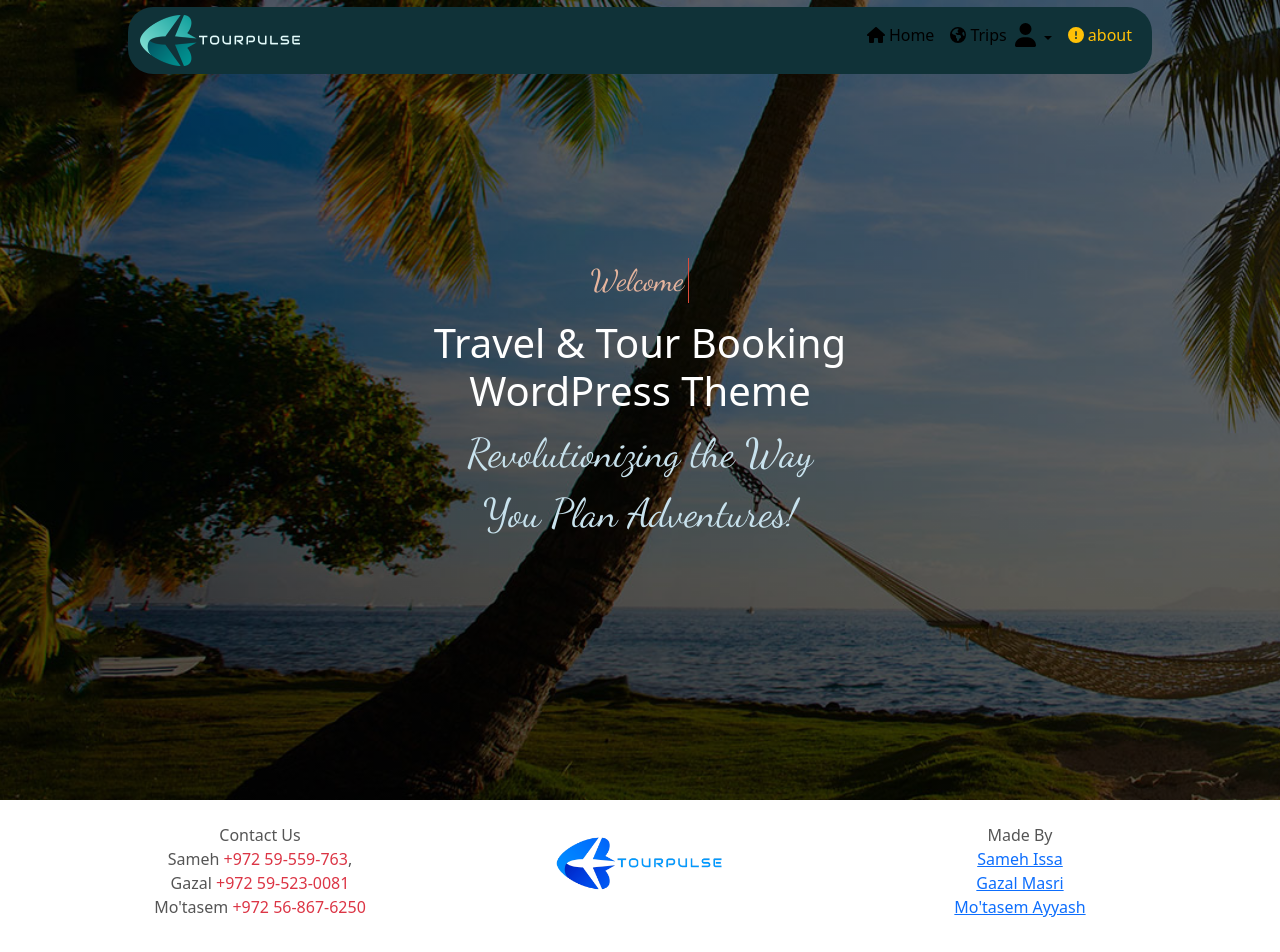
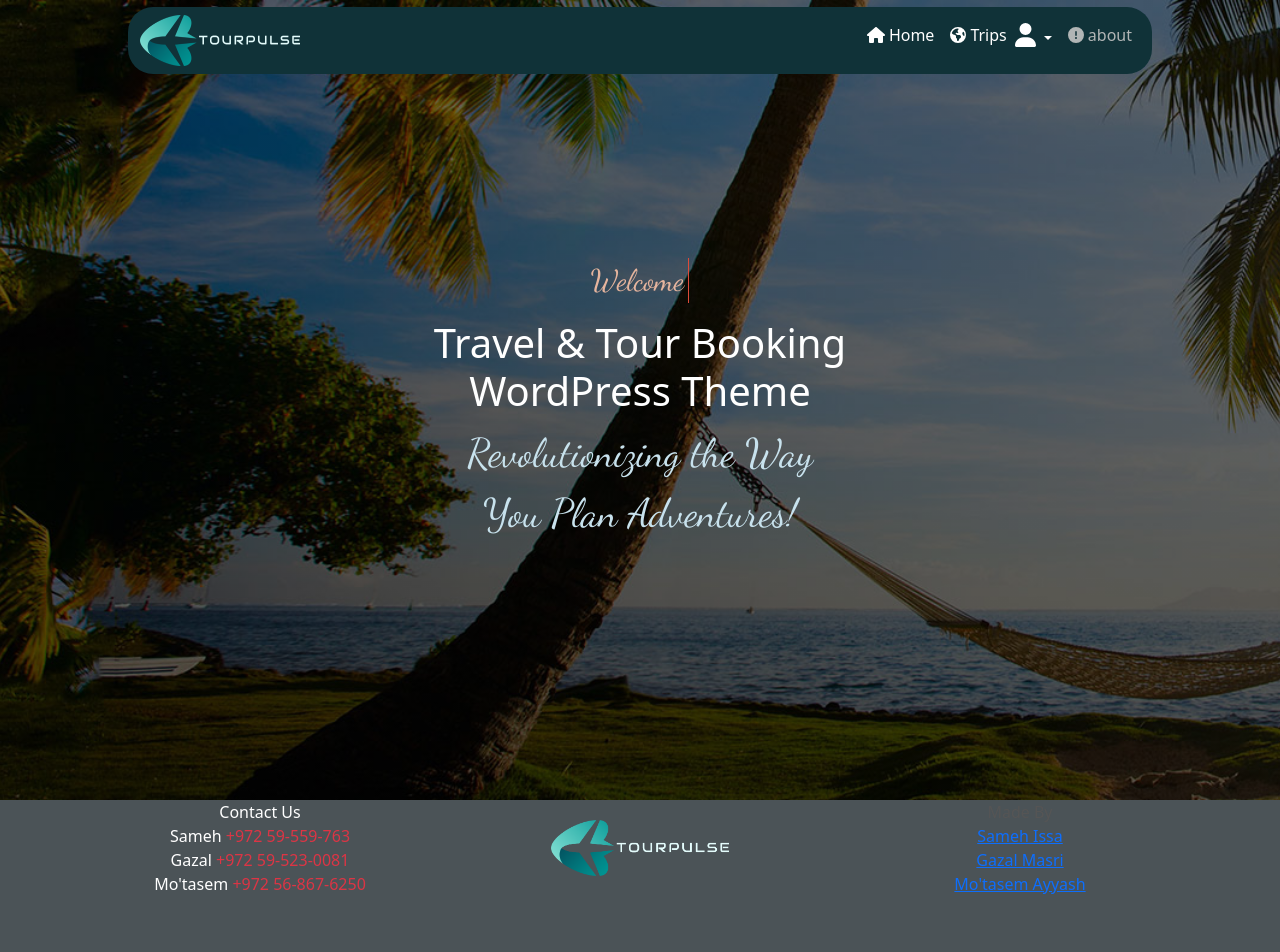
Before and after one commit to s11925968/TourPluse, a React (Vite) app: page / in a window 1280 px wide. Shown: the top 952 px of the page. Built offline with nearby package versions, Linux system fonts and the light colour scheme; a web font is replaced by a local one.

Commit message:
tourpluse

```diff
--- a/package.json
+++ b/package.json
@@ -27,6 +27,7 @@
     "react-router-dom": "^6.19.0",
     "react-toastify": "^9.1.3",
     "sweetalert2": "^11.10.0",
+    "swiper": "^11.0.5",
     "toast": "^0.5.4",
     "yup": "^1.3.2"
   },
--- /dev/null
+++ b/src/compount/shared/Loader.jsx
@@ -0,0 +1,17 @@
+import React from "react";
+
+function Loader() {
+  return (
+    <div className="container-fluid d-flex justify-content-center align-items-center vh-100">
+      <div className="row">
+        <div className="col py-3">
+          <div className="d-flex justify-content-center">
+            <div className="spinner-border" role="status"></div>
+          </div>
+        </div>
+      </div>
+    </div>
+  );
+}
+
+export default Loader;
--- a/src/compount/web/catagouries/Catagouries.jsx
+++ b/src/compount/web/catagouries/Catagouries.jsx
@@ -2,29 +2,50 @@ import React from 'react'
 import './catagories.css'
 import axios from 'axios'
 import { useQuery } from 'react-query'
+import { Navigation, Pagination, Scrollbar, A11y,Autoplay} from 'swiper/modules';
+import { Swiper, SwiperSlide } from 'swiper/react';
+import 'swiper/css';
+import Loader from '../../shared/Loader.jsx'
+// Import Swiper styles
+import 'swiper/css/navigation';
+import 'swiper/css/pagination';
+import 'swiper/css/scrollbar';
 export default function Catagouries() {
   const getCatagories =async()=>{
     const {data}=await axios.get(`${import.meta.env.VITE_URL_LINK}/categories/get`)
     return data;
   }
 
-  const {data}=useQuery('get_catagories',getCatagories);
-  console.log(data);
-
+  const {data,isLoading}=useQuery('get_catagories',getCatagories);
+  if (isLoading) {
+    return <Loader />;
+  }
   return (
-    <div className='catagories container d-flex justify-content-start align-items-center'>
-      <div className='row'>
-        {
-          data?.categories.length?data?.categories.map((catagourie)=>(
-            <div className='col-md-4' key={catagourie._id}>
-            <img src={catagourie.image.secure_url} width="20%"/>
-            <h2>{catagourie.name}</h2>
-          </div>
-          )
-          ):"no data available"
-        }
-      </div>
+    <div className="catagories container d-flex justify-content-start align-items-center">
+      <Swiper
+        modules={[Navigation, Pagination,Autoplay]}
+        spaceBetween={50}
+        slidesPerView={2.1}
+        navigation
+        loop={true}
+        autoplay= {{
+          delay: 3000,
+        }}
+        pagination={{
+          clickable: true,
+          }}
+        onSlideChange={() => console.log("slide change")}
+        onSwiper={(swiper) => console.log(swiper)}
+      >
+        {data?.categories.length
+          ? data?.categories.map((catagourie) => (
+              <SwiperSlide className="imgaes-catagourie" key={catagourie._id}>
+                <img src={catagourie.image.secure_url} />
+                <h2 className='fs-5 d-flex ps-4'>{catagourie.name}</h2>
+              </SwiperSlide>
+            ))
+          : "no data available"}
+      </Swiper>
     </div>
-
-  )
+  );
 }
--- a/src/compount/web/catagouries/catagories.css
+++ b/src/compount/web/catagouries/catagories.css
@@ -1,3 +1,21 @@
 .catagories{
   height:50vh;
 }
+.imgaes-catagourie img{
+  border-radius: 50%;
+  -webkit-border-radius: 50%;
+  -moz-border-radius: 50%;
+  -ms-border-radius: 50%;
+  -o-border-radius: 50%;
+  width: 108px;
+  aspect-ratio: 209/187;
+  object-fit: cover;
+}
+.swiper-custom-pagination{
+  color: aqua!important;
+  background-color: red;
+
+}
+.swiper{
+  padding: 40px!important;
+}
--- a/src/compount/web/footer/Footer.jsx
+++ b/src/compount/web/footer/Footer.jsx
@@ -8,24 +8,24 @@ export default function Footer() {
           <div className="row align-items-center pb-4">
             <div className="col-md-4">
               <div className='text-center'>
-              <p className="m-0 p-0">
-                Contact Us<br/> Sameh <span className='text-danger'>+972 59-559-763</span>,<br/>  Gazal <span className='text-danger'>+972 59-523-0081</span><br/>
+              <p className="m-0 p-0 text-white">
+                Contact Us<br/> Sameh <span className='text-danger'>+972 59-559-763</span><br/>  Gazal <span className='text-danger'>+972 59-523-0081</span><br/>
                 Mo'tasem <span className='text-danger'>+972 56-867-6250</span>
               </p>
               </div>
 
             </div>
             <div className="images col-md-4 text-center">
-              <img
-                src="/images/icononly.png"
-                alt="logo in footer"
-                className="img-fluid"
-              />
+            <img
+              src="/images/fulllogo_transparent_nobuffer.png"
+              alt="logo"
+              className="logo"
+            />
             </div>
             <div className="col-md-4">
               <p className="m-0 p-0 text-end text-center">
                 Made By <br />
-                <span className="text-dark">
+                <span className="text-white">
                   <a
                     href="https://www.facebook.com/profile.php?id=100010760257745"
                     alt="link facebook"
--- a/src/compount/web/footer/footer.css
+++ b/src/compount/web/footer/footer.css
@@ -1,5 +1,6 @@
 .footers{
   height: 20vh!important;
+  background-color: #4b5357;
 }
 .footers .images img{
   width: 50%;
--- a/src/compount/web/navbar/Navbar.css
+++ b/src/compount/web/navbar/Navbar.css
@@ -73,6 +73,9 @@ a{
   -ms-border-radius: 25px;
   -o-border-radius: 25px;
 }
+.about{
+  color:#b1b5b5 !important;
+}
 .back{
   width: 80%;
   margin: auto;
--- a/src/compount/web/navbar/Navbar.jsx
+++ b/src/compount/web/navbar/Navbar.jsx
@@ -29,7 +29,7 @@ export default function Navbar({ users, setUser }) {
     const scrollPosition = window.scrollY;
     // Change background color if the user has scrolled, for example, 100 pixels
     if (scrollPosition > 100) {
-      setNavbarBackground("white");
+      setNavbarBackground("#4b5357");
     } else {
       setNavbarBackground(""); // Revert back to default background color
     }
@@ -81,7 +81,7 @@ export default function Navbar({ users, setUser }) {
             <ul className="navbar-nav ms-auto mb-2 mb-lg-0  ">
               <li className="nav-item">
                 <Link
-                  className="nav-link active text-black"
+                  className="nav-link active text-white"
                   aria-current="page"
                   to="/"
                 >
@@ -92,7 +92,7 @@ export default function Navbar({ users, setUser }) {
               {users && (
                 <li className="nav-item">
                   <a
-                    className="nav-link  text-black"
+                    className="nav-link text-white"
                     aria-current="page"
                     href="#"
                   >
@@ -103,7 +103,7 @@ export default function Navbar({ users, setUser }) {
               )}
 
               <li className="nav-item">
-                <a className="nav-link text-black" aria-current="page" href="#">
+                <a className="nav-link text-white" aria-current="page" href="#">
                   <FontAwesomeIcon icon={faEarthAmericas} className="pe-1" />
                   Trips
                 </a>
@@ -111,7 +111,7 @@ export default function Navbar({ users, setUser }) {
               {users && (
                 <li className="nav-item">
                   <Link
-                    className="nav-link  text-black"
+                    className="nav-link  text-white"
                     aria-current="page"
                     to="/catagouries"
                   >
@@ -122,7 +122,7 @@ export default function Navbar({ users, setUser }) {
               )}
               <li className="nav-item dropdown me-2 mb-4">
                 <a
-                  className="down dropdown-toggle text-black text-decoration-none"
+                  className="down dropdown-toggle text-white text-decoration-none"
                   href="#"
                   role="button"
                 >
@@ -133,7 +133,7 @@ export default function Navbar({ users, setUser }) {
                     <>
                       <li>
                         <Link
-                          className="nav-link text-black"
+                          className="nav-link text-white"
                           aria-current="page"
                           to="/register"
                         >
@@ -191,7 +191,7 @@ export default function Navbar({ users, setUser }) {
                 {
                   <button
                     onClick={setSweet}
-                    className="btn nav-link text-warning btn-link text-decoration-none"
+                    className="about btn nav-link btn-link text-decoration-none"
                   >
                     <FontAwesomeIcon
                       icon={faCircleExclamation}
```
Also changed, not shown: 1 other file (tests, documents, lock files or other folders).
